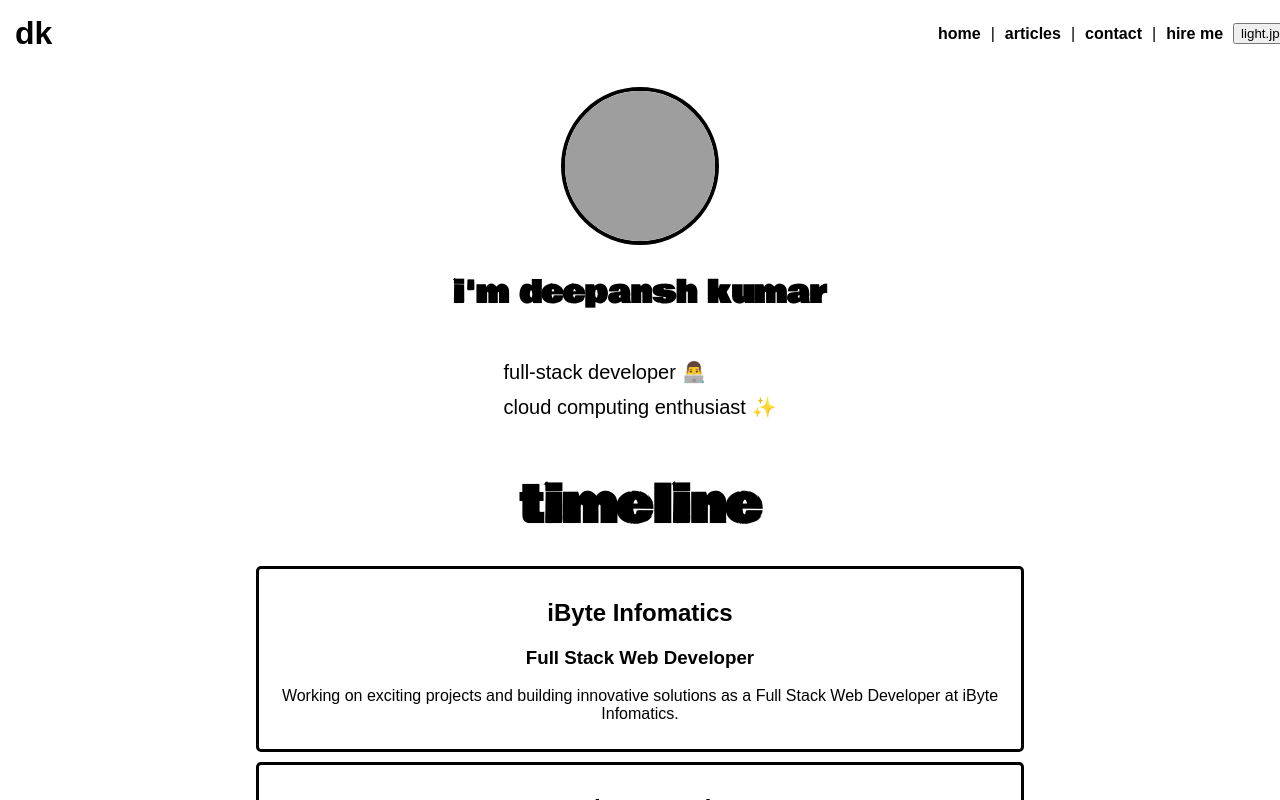
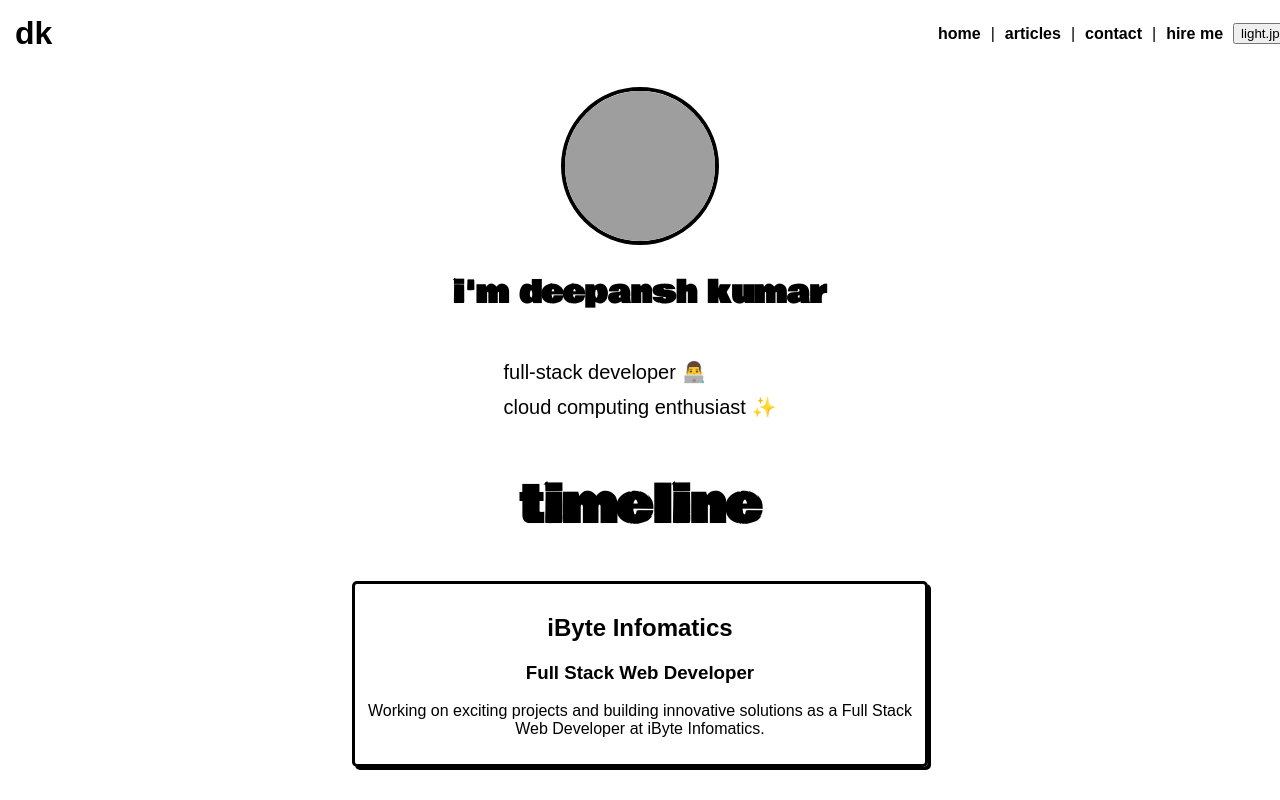
Before and after one commit to deepansh8888/portfolio, a React (Create React App) app: page /home in a window 1280 px wide. Shown: the top 800 px of the page. Built offline with nearby package versions, Linux system fonts and the light colour scheme; grey boxes are pictures that could not be loaded.

Commit message:
improved box css etc

```diff
--- a/src/App.css
+++ b/src/App.css
@@ -48,7 +48,7 @@ body {
 }
 
 #main-home-container{
-  max-width: 60vw;
+  max-width: 45vw;
   margin: 0 auto;
   padding: 0px;
 }
@@ -102,9 +102,16 @@ body {
 #timeline div {
   border: 3.5px solid black;
   padding: 10px;
-  margin: 10px auto;
-  max-width: 60vw;
+  margin: 35px auto;
+  max-width: 45vw;
   border-radius: 5px;
+  box-shadow: 3px 3px 0 0 rgba(0, 0, 0, 1);
+  transition: box-shadow 0.2s ease;  /* Put transition in the main rule, not the hover */
+}
+
+#timeline div:hover {
+  box-shadow: 0 0 0 0 rgba(0, 0, 0, 1);  /* Only specify what changes on hover */
+
 }
 
 #skills h2 {
@@ -119,19 +126,31 @@ body {
 }
 
 /* Blog Styling */
+
+#articles{
+width: 45vw;
+}
+
 #articlesbox {
   display: flex;
   flex-wrap: wrap;
   justify-content: center;
   gap: 15px;
+  width: 45vw;
+  padding: 0px;
 }
 
 #article-card {
-  border: 2px solid black;
-  padding: 10px;
-  width: 330px;
-  max-width: 60vw;
-  border-radius: 10px;
+  border: 3.5px solid black;
+  padding: 8px;
+  width: 20vw;
+  border-radius: 5px;
+  box-shadow: 2px 2px 0 0 rgba(0, 0, 0, 1);
+  transition: box-shadow 0.2s ease;
+}
+
+#article-card:hover {
+  box-shadow: 0 0 0 0 rgba(0, 0, 0, 1);
 }
 
 /* Footer */
```
